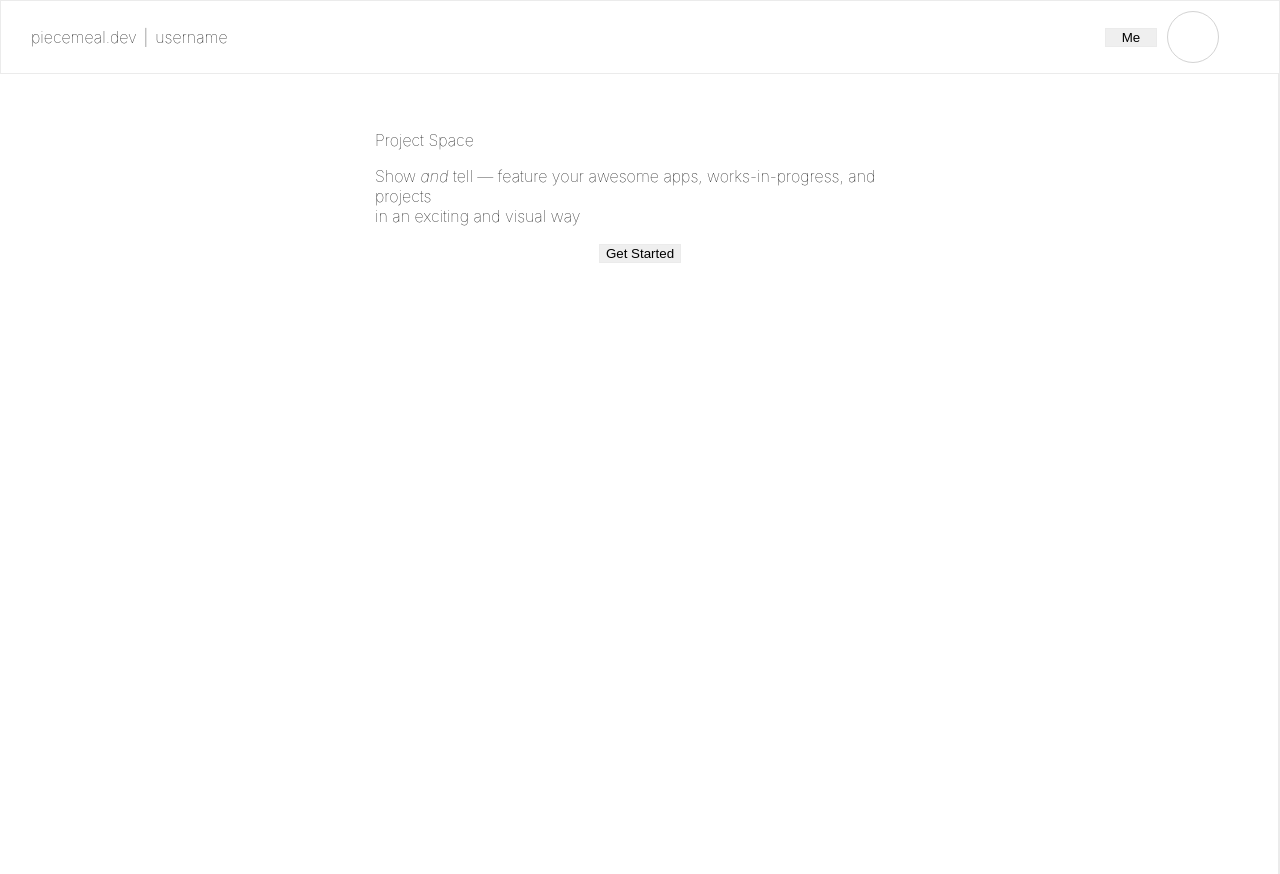
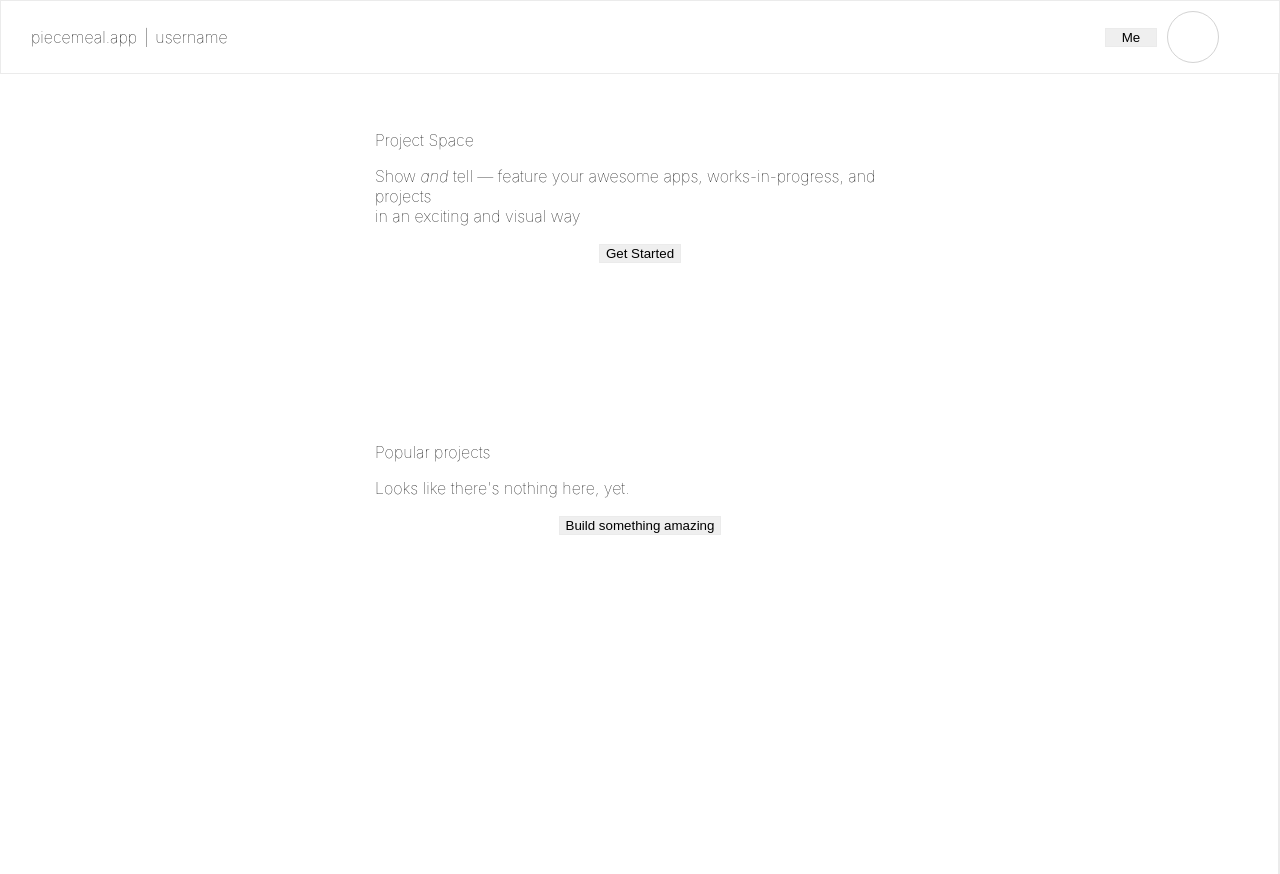
Before and after one commit to cjativa/piecemeal, a React (Create React App) app: page /user/project-space in a window 1280 px wide. Built offline with nearby package versions, Linux system fonts and the light colour scheme.

Commit message:
updated domain, added popular project section

```diff
--- a/src/components/user/domain.tsx
+++ b/src/components/user/domain.tsx
@@ -1,9 +1,14 @@
 import React, { useState } from 'react';
 
 export const Domain = () => {
+
+    const username = 'username';
+
     return (
         <div className="domain inner-container">
             <p>Domain</p>
+            <p>Your piecemeal profile is at</p>
+            <p>{`piecemeal.app/${username}`}</p>
         </div>
     )
 }
--- a/src/components/user/projectSpace.tsx
+++ b/src/components/user/projectSpace.tsx
@@ -4,6 +4,7 @@ import { Link } from 'react-router-dom';
 export const ProjectSpace = () => {
     return (
         <div className="project-space inner-container">
+            <div>
                 <p>Project Space</p>
                 <p>Show <em>and</em> tell &mdash; feature your awesome apps, works-in-progress, and projects
             <br />
@@ -14,5 +15,15 @@ export const ProjectSpace = () => {
                     </Link>
                 </div>
             </div>
+            <div>
+                Popular projects
+                <p>Looks like there's nothing here, yet. </p>
+                <div className="field--center">
+                    <Link to="/user/project">
+                        <button className="">Build something amazing</button>
+                    </Link>
+                </div>
+            </div>
+        </div>
     )
 }
--- a/src/components/user/userNavigationBar.tsx
+++ b/src/components/user/userNavigationBar.tsx
@@ -8,7 +8,7 @@ export const UserNavigationBar = (props: props) => {
     return (
         <div className="user-bar">
             <div className="user-bar__primary-links">
-                <span>piecemeal.dev</span>
+                <span>piecemeal.app</span>
                 <span>|</span>
                 <span>username</span>
             </div>
--- a/src/scss/styles.scss
+++ b/src/scss/styles.scss
@@ -4,6 +4,7 @@
 
 @import "./user/user.scss";
 @import "./user/profile.scss";
+@import "./user/projectSpace.scss";
 @import "./user/userNavigationBar.scss";
 @import "./user/userSideMenu.scss";
 
--- /dev/null
+++ b/src/scss/user/projectSpace.scss
@@ -0,0 +1,6 @@
+.project-space {
+    display: grid;
+    grid-template-rows: repeat(1fr, 2);
+
+
+}
```
Lines whose indentation alone changed are shown as unchanged.
